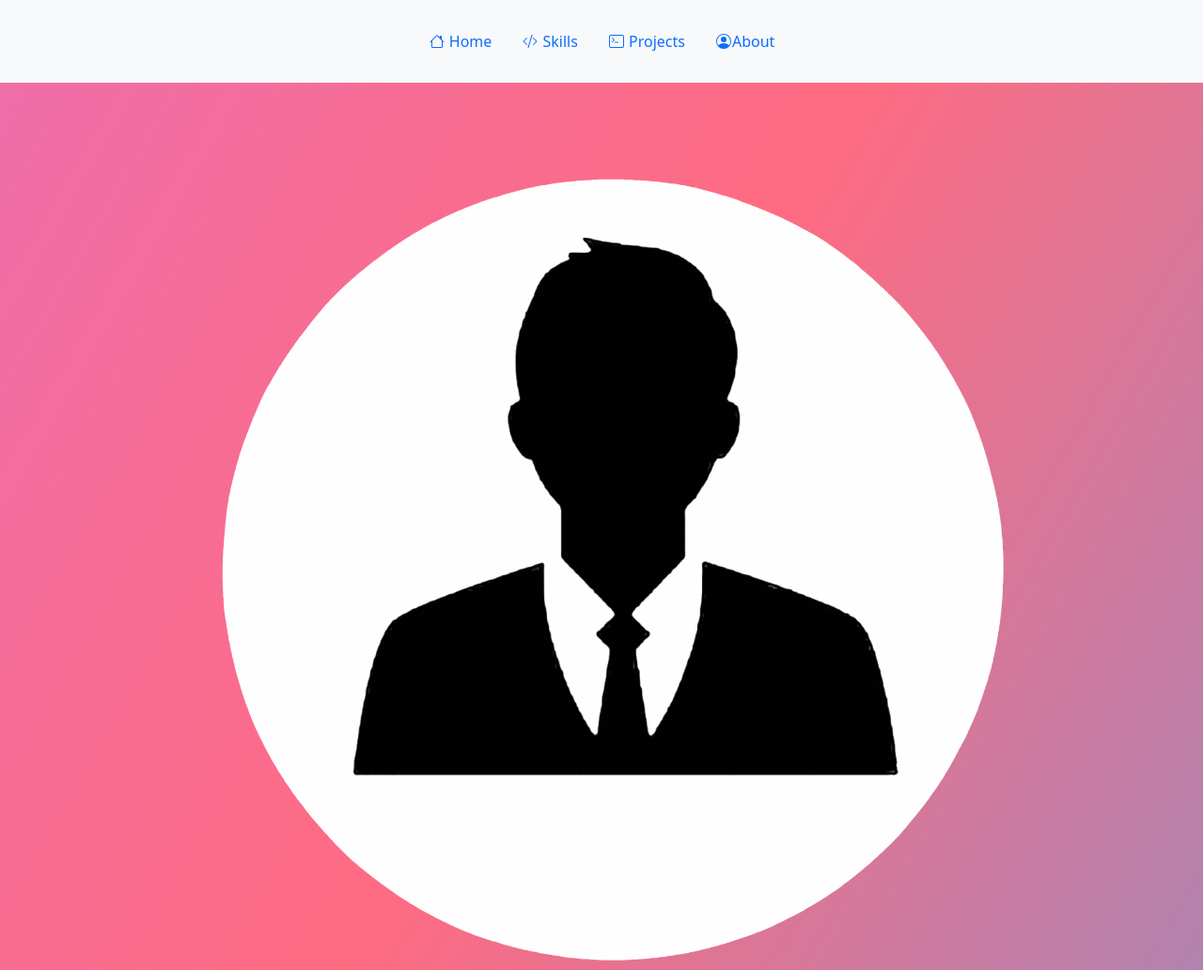
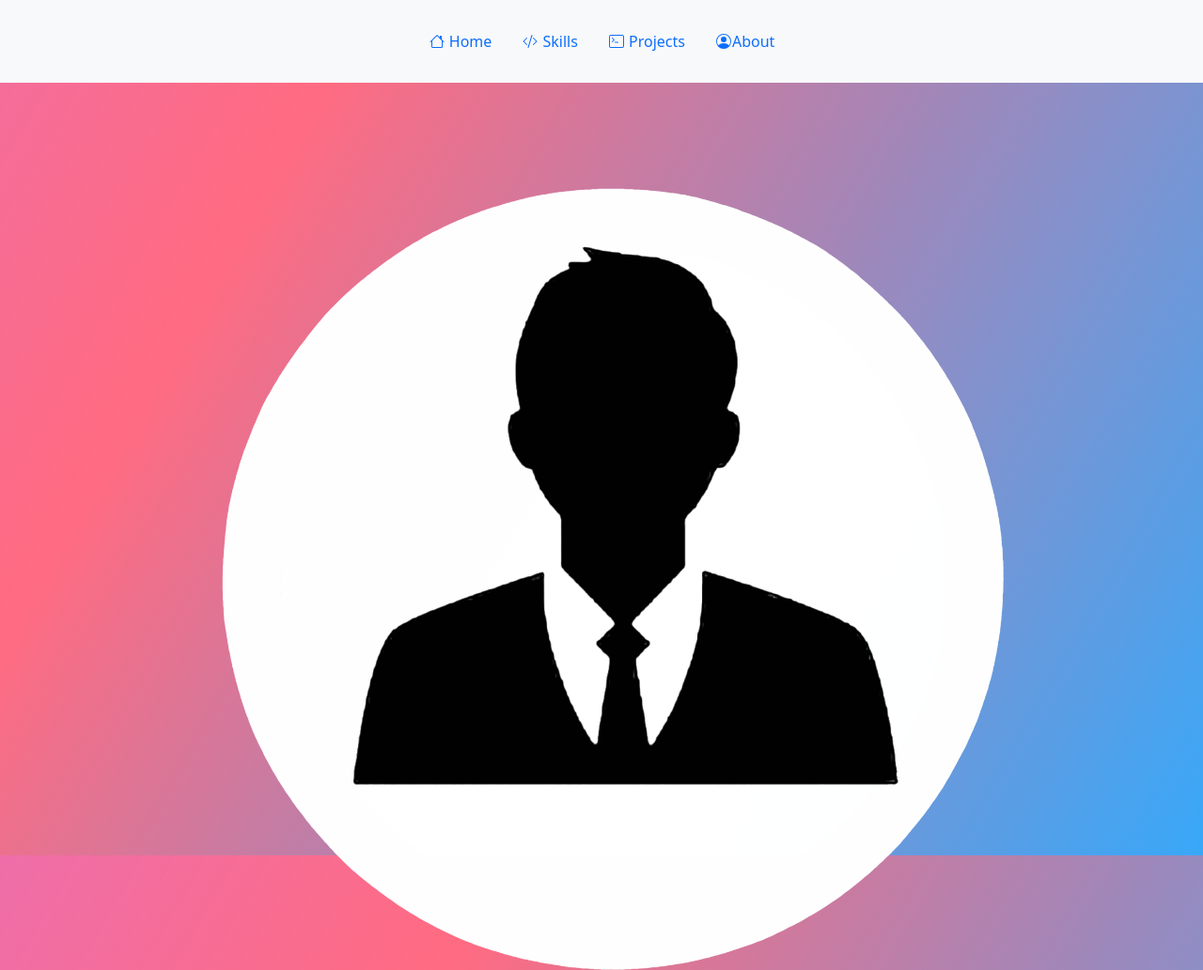
Before and after one commit to Sarathjithu89/Portfolio, a plain HTML site: page index.html in a window 1280 px wide. Shown: the top 1032 px of the page at 94% size. Drawn offline with nearby package versions, Linux system fonts and the light colour scheme.

Commit message:
Update stylesheet.css

```diff
--- a/stylesheet.css
+++ b/stylesheet.css
@@ -1,5 +1,9 @@
 *{
     font-family: serif sans-serif;
+}
+body{
+    padding-top: 10px;
+    height: 650px;
 }
 .avatar{
     border-radius: 50%;
```
